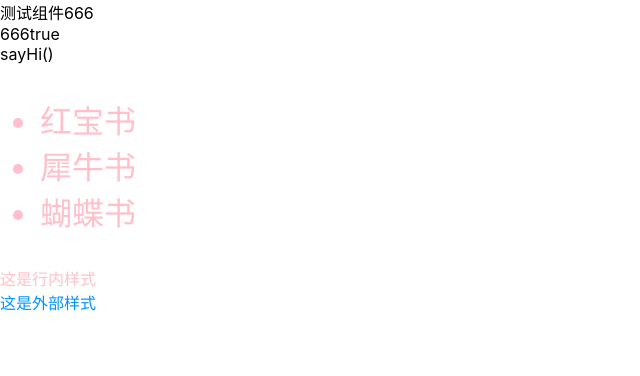
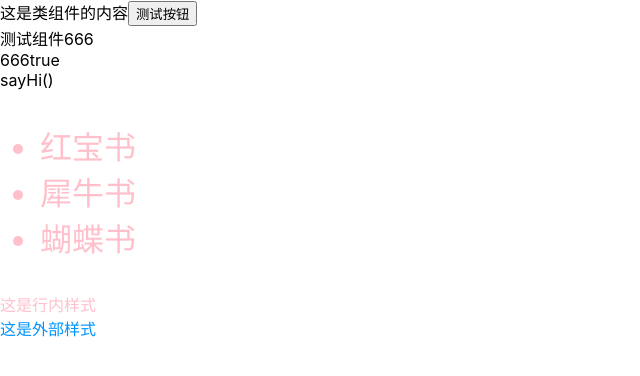
Before and after one commit to techpang666/super_react, a React (Create React App) app: page / in a window 1280 px wide. Shown: the top 376 px of the page, without its empty margins (0-640 px from the left). Built offline with nearby package versions, Linux system fonts and the light colour scheme.

Commit message:
use class component

```diff
--- a/src/App.js
+++ b/src/App.js
@@ -1,11 +1,13 @@
-import TestComponent from './TestComponent'
-import JSXDemo from './JSXDemo'
-import JSXFor from './JSXFor'
-import JSXStyle from './JSXStyle'
+import TestComponent from './TestComponent';
+import JSXDemo from './JSXDemo';
+import JSXFor from './JSXFor';
+import JSXStyle from './JSXStyle';
+import Hello from './Hello';
 
 function App() {
 	return (
 		<div className="App">
+			<Hello></Hello>
 			<TestComponent></TestComponent>
 			<JSXDemo></JSXDemo>
 			<JSXFor></JSXFor>
--- /dev/null
+++ b/src/Hello.js
@@ -0,0 +1,17 @@
+import React from 'react'
+
+class Hello extends React.Component {
+  clickHandler = () => {
+    console.log(666);
+  }
+  render () {
+    return (
+      <div>
+        这是类组件的内容
+        <button onClick={this.clickHandler}>测试按钮</button>
+      </div>
+    )
+  }
+}
+
+export default Hello
```
Also changed, not shown: 1 other file (tests, documents, lock files or other folders). Lines whose indentation alone changed are shown as unchanged.
